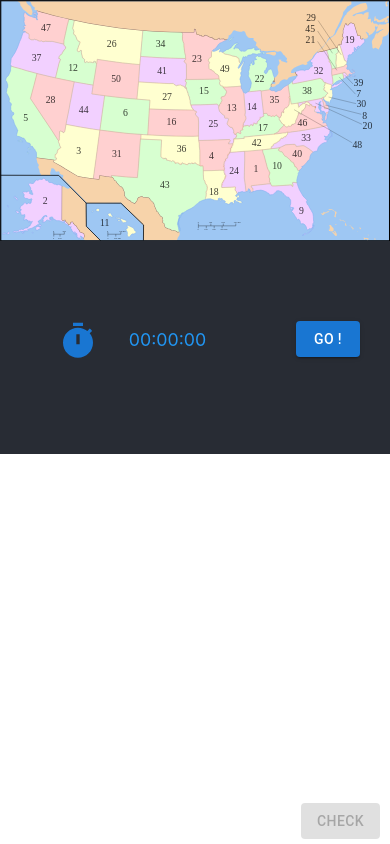
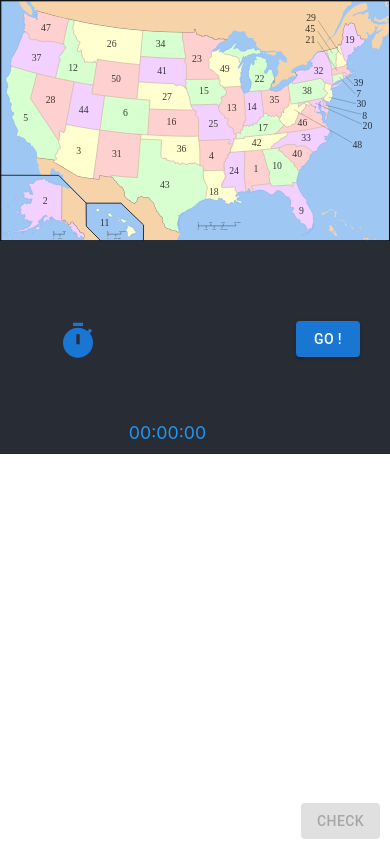
Before and after one commit to devcarme/geochecking-front, a React (Create React App) app: page / in a window 390 px wide. Built offline with nearby package versions, Linux system fonts and the light colour scheme.

Commit message:
fix: stopwatch positioning

```diff
--- a/src/App.css
+++ b/src/App.css
@@ -94,7 +94,7 @@ body {
 
 .stopwatch {
   position: fixed;
-  top: 125px;
+  top: 140px;
   right: 10px;
   color: #2196f3;
 }
@@ -166,7 +166,7 @@ body {
   }
 
   .stopwatch {
-    top: 39%;
+    top: 50%;
     left: -45px;
   }
 
```
